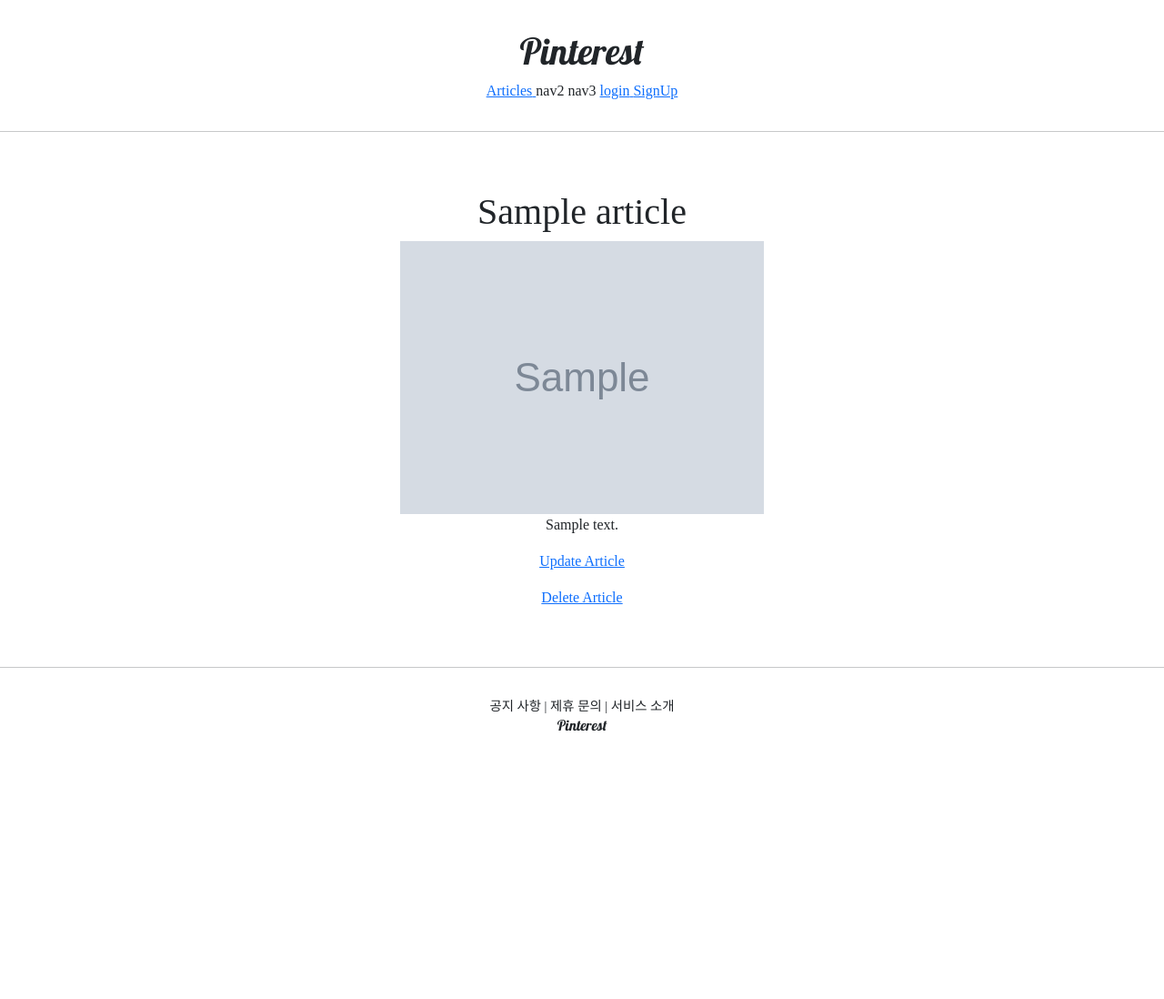
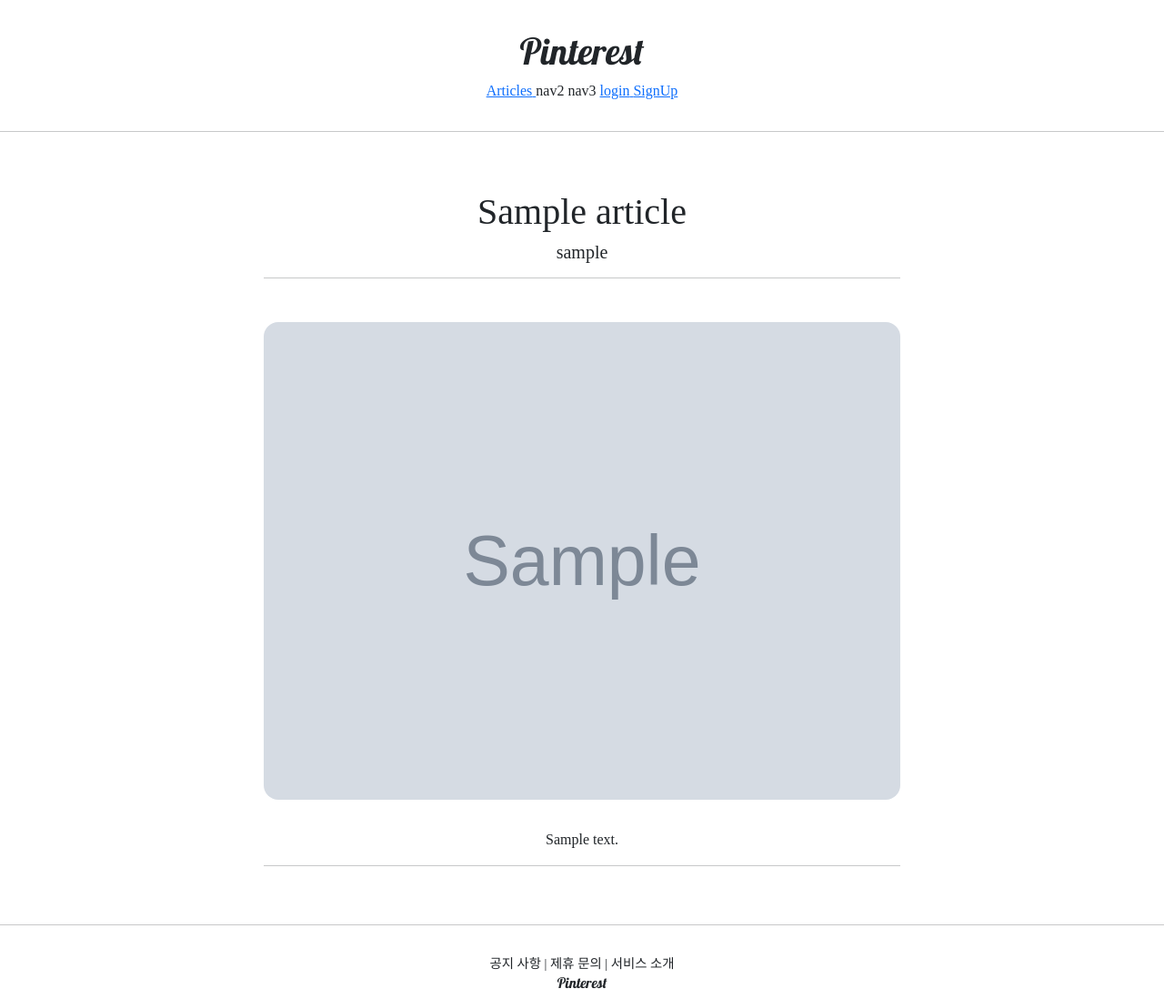
Before and after one commit to Think-Virus/Pinterest, a Django app: page /articles/detail/1 in a window 1280 px wide. Shown: the whole page at 91% size. Before the commit the page ends 804 px from the top, so only its background shows below. Run offline with Django 5.2, Linux system fonts and the light colour scheme; tables that the repository leaves empty hold one stand-in row (values such as "Sample post"); grey boxes marked "Sample" are stand-in pictures; some libraries are stand-ins or nearby versions; some web fonts are replaced.

Commit message:
fix: detail에서 style 수정 및 update, delete 본인 것만 되게 수정

```diff
--- a/articleapp/templates/articleapp/detail.html
+++ b/articleapp/templates/articleapp/detail.html
@@ -2,25 +2,28 @@
 {% load bootstrap5 %}
 
 {% block content %}
-
-    <div style="text-align: center; max-width: 500px; margin: 4rem auto">
+    <div style="text-align: center; max-width: 700px; margin: 4rem auto">
         <h1>
             {{ target_article.title }}
         </h1>
-        <img src="{{ target_article.image.url }}" alt="">
+        <h5>
+            {{ target_article.writer.profile.nickname }}
+        </h5>
+        <hr>
+
+        <img style="width: 100%; border-radius: 1rem; margin: 2rem 0;" src="{{ target_article.image.url }}" alt="">
         <p>
             {{ target_article.content }}
         </p>
 
-        <a href="{% url 'articleapp:update' pk=target_article.pk %}">
-            <p>
-                Update Article
-            </p>
-        </a>
-            <a href="{% url 'articleapp:delete' pk=target_article.pk %}">
-            <p>
-                Delete Article
-            </p>
-        </a>
+        {% if target_article.writer == user %}
+            <a href="{% url 'articleapp:update' pk=target_article.pk %}" class="btn btn-primary rounded-pill col-3">
+                Update
+            </a>
+            <a href="{% url 'articleapp:delete' pk=target_article.pk %}" class="btn btn-danger rounded-pill col-3">
+                Delete
+            </a>
+        {% endif %}
+        <hr>
     </div>
 {% endblock %}
```
